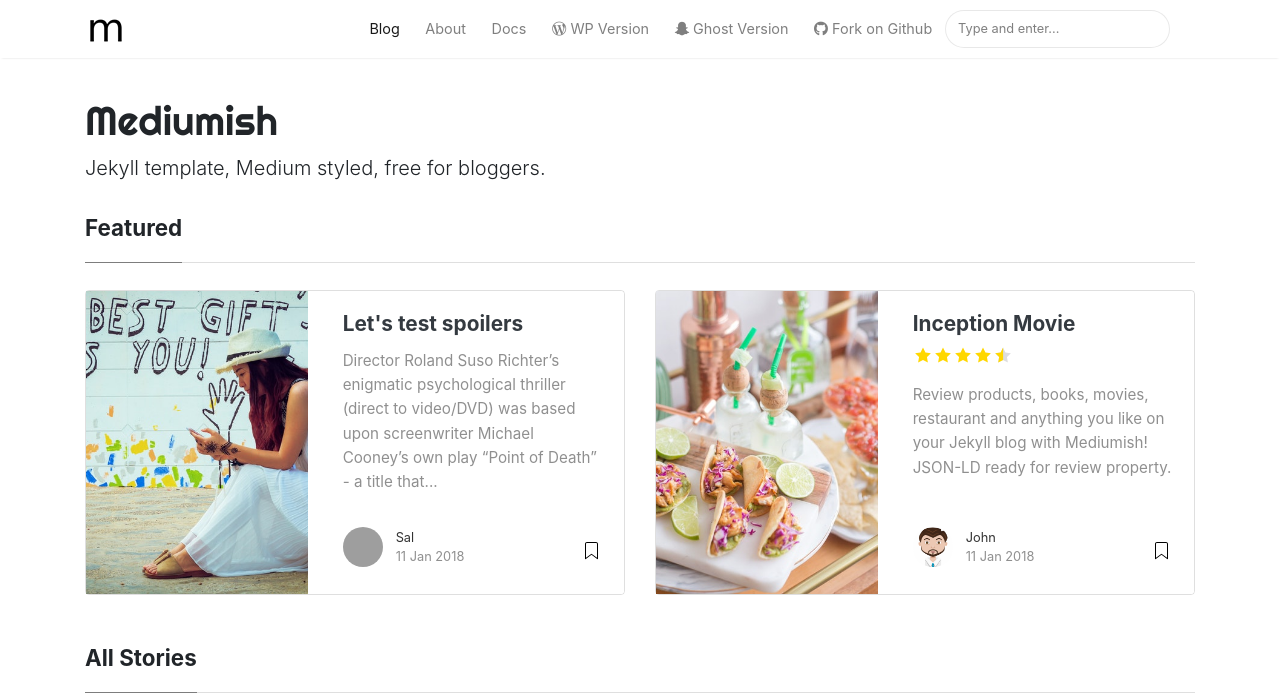
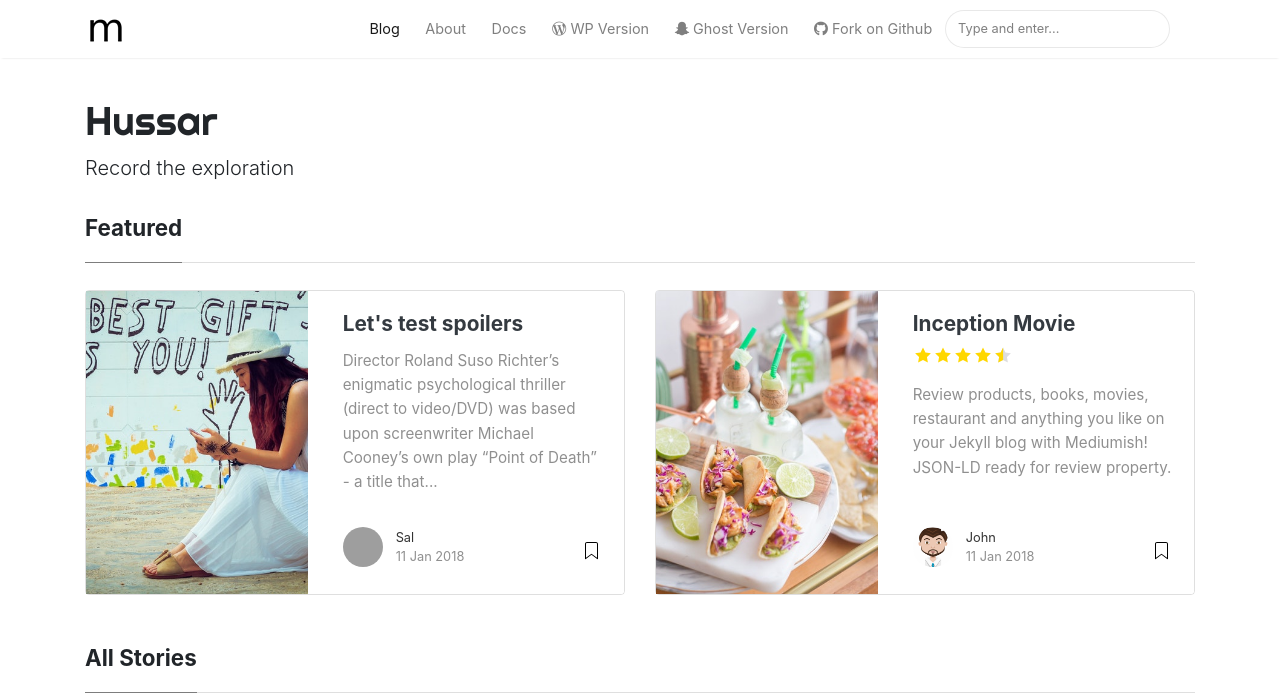
Before and after one commit to sposusu/sposusu.github.io, a Jekyll site: the page built from index.html, in a window 1280 px wide and 900 px high, cut to the strip 0-696 px from the top of the window. Built offline with Jekyll 4.4.1, drawn with Linux system fonts in a browser that asks for light colours; nearby versions of some CDN libraries; the list of posts is cut into pages by our own code; some of the changed text lies outside the part shown; grey boxes are pictures that could not be loaded.

Commit message:
Update _config.yml

```diff
--- a/_config.yml
+++ b/_config.yml
@@ -1,11 +1,11 @@
 # Site
-name: "Mediumish"
-title: "Mediumish"
-description: "Jekyll template, Medium styled, free for bloggers."
+name: "Hussar"
+title: "Hussar place"
+description: "Record the exploration"
 logo: 'assets/images/logo.png'
 favicon: 'assets/images/logo.png'
 baseurl: ''
-google_analytics: 'UA-46278016-1'
+google_analytics: 'G-433XCR65EL'
 disqus: 'demowebsite'
 mailchimp-list: 'https://wowthemes.us11.list-manage.com/subscribe/post?u=8aeb20a530e124561927d3bd8&amp;id=8c3d2d214b'
 include: ["_pages"]
```
